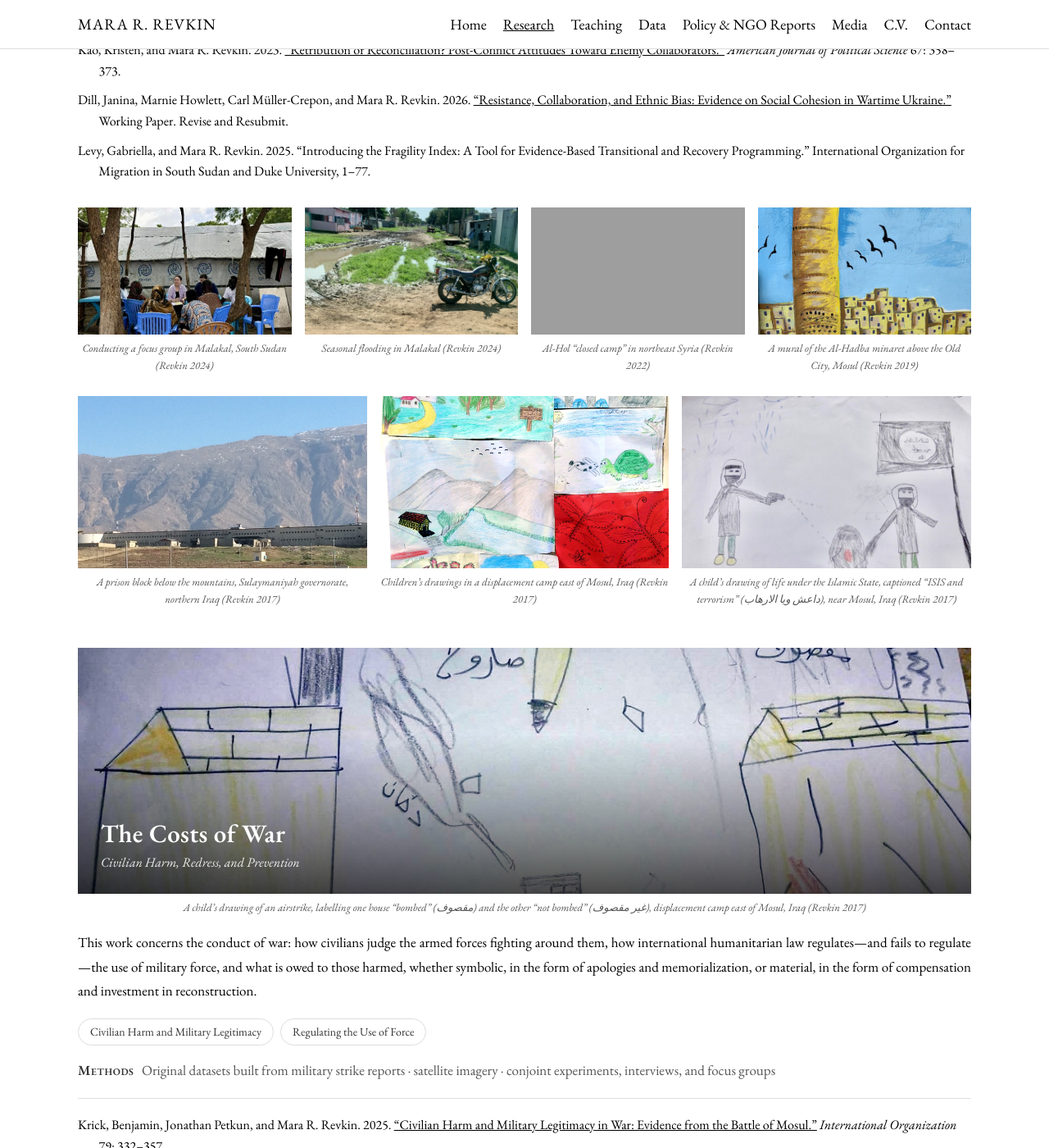
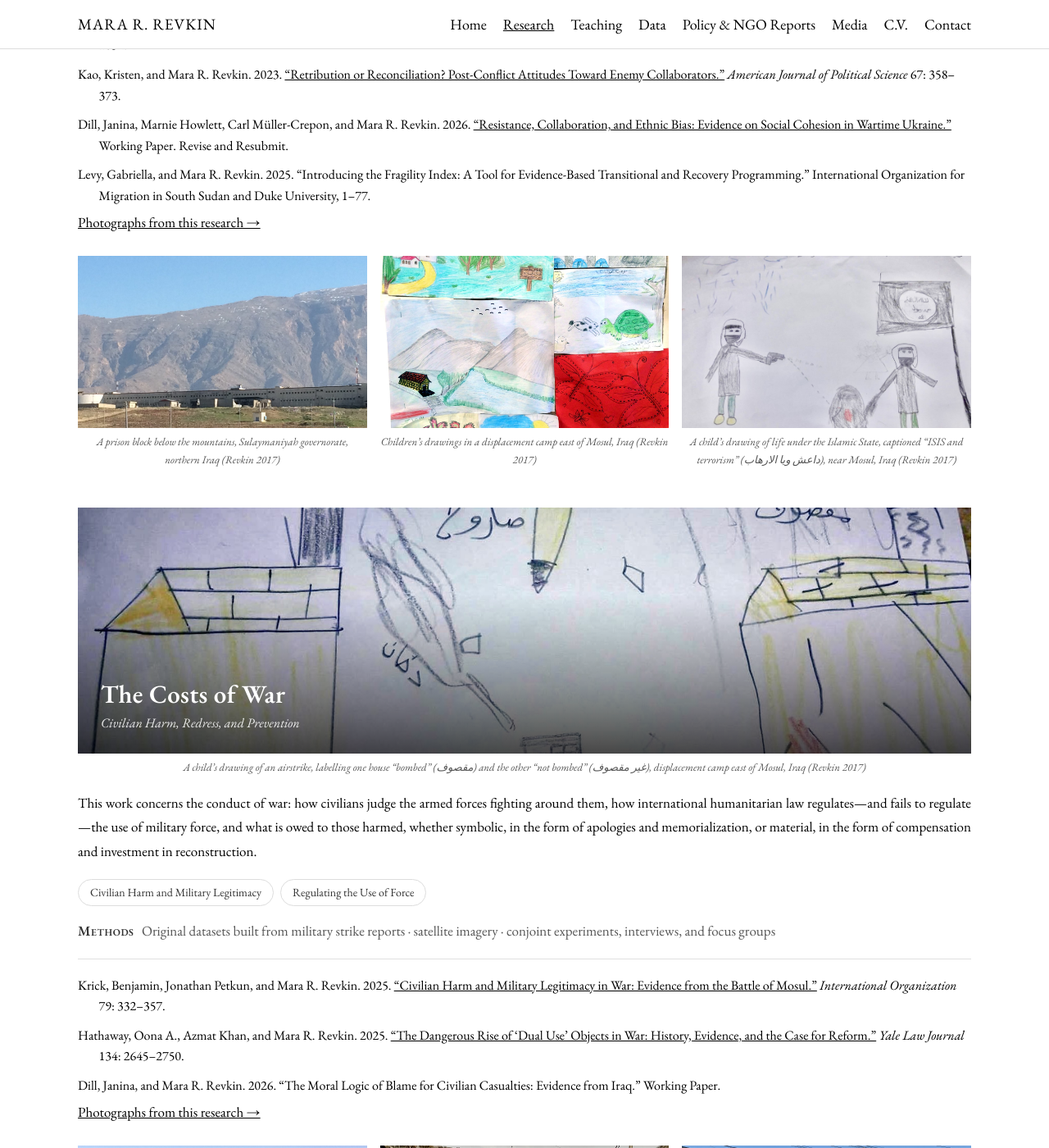
Before and after one commit to mrevkin/mrevkin.github.io, a Jekyll site: the page research.html, which Jekyll copies as it is, in a window 1280 px wide and 1400 px high, scrolled down 1963 px. Shown: the whole window at 82% size. Built offline with Jekyll 4.4.1, drawn with Linux system fonts in a browser that asks for light colours; some of the changed text lies outside the part shown; grey boxes are pictures that could not be loaded.

Commit message:
Move photographs to per-area sub-pages; keep one band image per area

```diff
--- a/research.html
+++ b/research.html
@@ -80,6 +80,7 @@
           <li data-m="legal">Revkin, Mara R. Forthcoming 2027. &ldquo;Transitional Justice in Authoritarian Contexts.&rdquo; In <em>Oxford Handbook on Law and Authoritarianism</em>, ed. Cora Chan, Madhav Khosla, Benjamin Liebman, and Mark Tushnet.</li>
           <li data-m="archival">Revkin, Mara R. 2026. &ldquo;&lsquo;Operations Other Than War&rsquo;: The Rise of Domestic Military Deployments, 1992&ndash;2026.&rdquo; Working Paper.</li>
         </ul>
+        <p><a class="allp" href="governance-photographs.html">Photographs from this research &rarr;</a></p>
       </div>
     </section>
 
@@ -103,25 +104,7 @@
           <li data-m="surveys">Dill, Janina, Marnie Howlett, Carl M&uuml;ller-Crepon, and Mara R. Revkin. 2026. <a href="https://scholarship.law.duke.edu/faculty_scholarship/4622" target="_blank">&ldquo;Resistance, Collaboration, and Ethnic Bias: Evidence on Social Cohesion in Wartime Ukraine.&rdquo;</a> Working Paper. Revise and Resubmit.</li>
           <li data-m="surveys">Levy, Gabriella, and Mara R. Revkin. 2025. &ldquo;Introducing the Fragility Index: A Tool for Evidence-Based Transitional and Recovery Programming.&rdquo; International Organization for Migration in South Sudan and Duke University, 1&ndash;77.</li>
         </ul>
-
-      <div class="photo-strip">
-        <div>
-          <img src="southsudan-focus-group.jpg" alt="Focus group in Malakal, South Sudan" />
-          <p class="img-caption">Conducting a focus group in Malakal, South Sudan (Revkin 2024)</p>
-        </div>
-        <div>
-          <img src="southsudan-flooding.jpg" alt="Seasonal flooding in Malakal, South Sudan" />
-          <p class="img-caption">Seasonal flooding in Malakal (Revkin 2024)</p>
-        </div>
-        <div>
-          <img src="research-human-rights.jpeg" alt="Al-Hol closed camp in northeast Syria" />
-          <p class="img-caption">Al-Hol &ldquo;closed camp&rdquo; in northeast Syria (Revkin 2022)</p>
-        </div>
-        <div>
-          <img src="mosul-minaret-mural.jpg" alt="A mural of the Al-Hadba minaret above the Old City of Mosul" />
-          <p class="img-caption">A mural of the Al-Hadba minaret above the Old City, Mosul (Revkin 2019)</p>
-        </div>
-      </div>
+        <p><a class="allp" href="state-building-photographs.html">Photographs from this research &rarr;</a></p>
       <div class="photo-strip three">
         <div>
           <img src="iraq-prison-block.jpg" alt="A prison block in northern Iraq" />
@@ -158,6 +141,7 @@
           <li data-m="legal">Hathaway, Oona A., Azmat Khan, and Mara R. Revkin. 2025. <a href="https://scholarship.law.duke.edu/faculty_scholarship/4438" target="_blank">&ldquo;The Dangerous Rise of &lsquo;Dual Use&rsquo; Objects in War: History, Evidence, and the Case for Reform.&rdquo;</a> <em>Yale Law Journal</em> 134: 2645&ndash;2750.</li>
           <li data-m="surveys interviews">Dill, Janina, and Mara R. Revkin. 2026. &ldquo;The Moral Logic of Blame for Civilian Casualties: Evidence from Iraq.&rdquo; Working Paper.</li>
         </ul>
+        <p><a class="allp" href="costs-of-war-photographs.html">Photographs from this research &rarr;</a></p>
 
       <div class="photo-strip three">
         <div>
```
